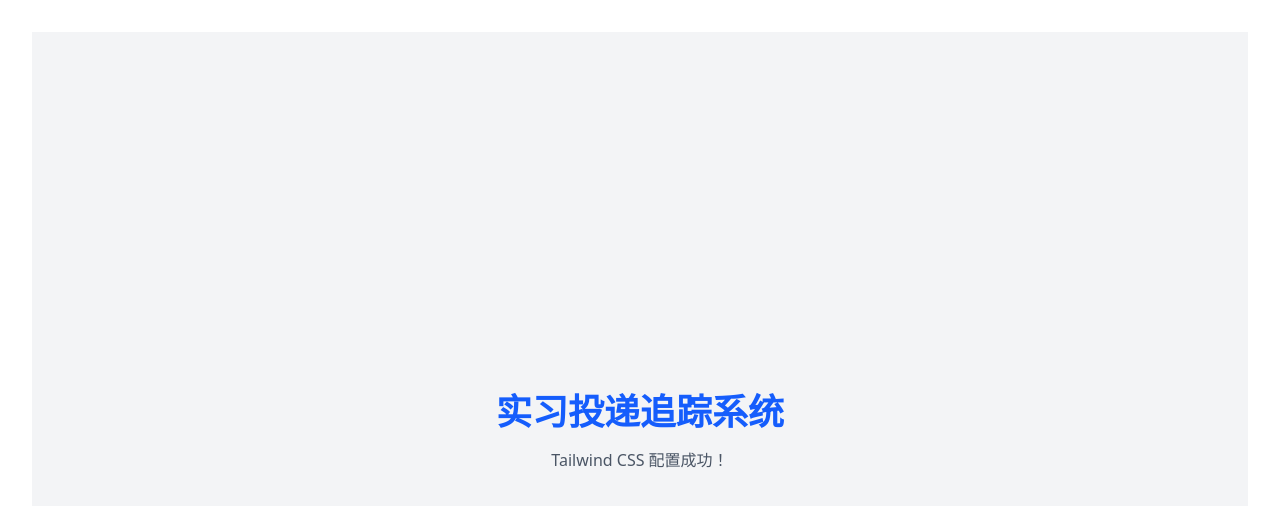
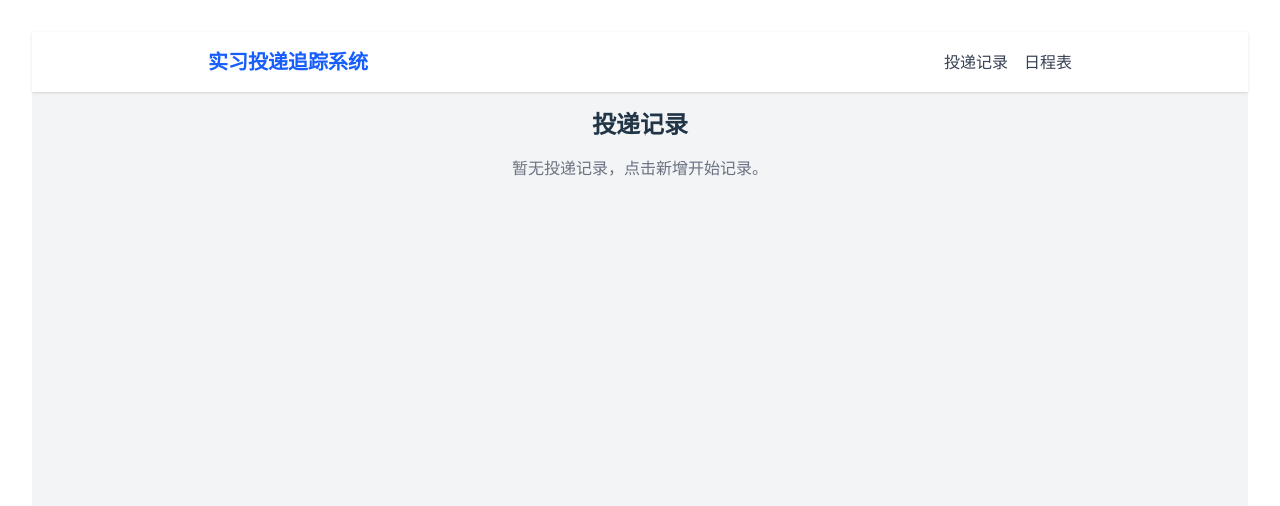
Before and after one commit to Terminal017/ApplyLog, a React (Vite) app: page / in a window 1280 px wide. Shown: the top 506 px of the page. Built offline with nearby package versions, Linux system fonts and the light colour scheme.

Commit message:
完成阶段四开发
完成React Router 配置

```diff
--- a/memory-bank/progress.md
+++ b/memory-bank/progress.md
@@ -6,7 +6,7 @@
 
 ## 当前状态
 
-**当前阶段**：阶段三 - 状态管理层（已完成，等待测试）
+**当前阶段**：阶段四 - 路由配置（已完成，等待测试）
 **开始时间**：2026 年 1 月 28 日
 
 ---
@@ -25,6 +25,7 @@
 | 三   | 3.1 创建 Zustand Store 基础结构           | ✅ 已完成 | 2026-01-28 | applications, isLoading, error 状态                                |
 | 三   | 3.2 实现 Store 的数据操作方法             | ✅ 已完成 | 2026-01-28 | fetch, add, update, delete 方法                                    |
 | 三   | 3.3 添加筛选与排序状态                    | ✅ 已完成 | 2026-01-28 | filterByCompanyLevel, filterByInProgress, sortOrder                |
+| 四   | 4.1 配置 React Router                     | ✅ 已完成 | 2026-01-28 | / → ApplicationsPage, /calendar → CalendarPage                     |
 
 ---
 
@@ -40,7 +41,7 @@
 - [x] 3.1 创建 Zustand Store 基础结构
 - [x] 3.2 实现 Store 的数据操作方法
 - [x] 3.3 添加筛选与排序状态
-- [ ] 4.1 配置 React Router
+- [x] 4.1 配置 React Router
 - [ ] 5.1 创建 Navbar 导航栏组件
 - [ ] 5.2 创建 Modal 通用弹窗组件
 - [ ] 5.3 创建 ConfirmDialog 确认对话框组件
--- a/src/App.tsx
+++ b/src/App.tsx
@@ -1,15 +1,40 @@
 import './App.css'
+import type { ReactElement } from 'react'
+import { BrowserRouter, Routes, Route, Link } from 'react-router-dom'
+import ApplicationsPage from './pages/ApplicationsPage'
+import CalendarPage from './pages/CalendarPage'
 
-function App() {
+function App(): ReactElement {
   return (
-    <div className="min-h-screen bg-gray-100 flex items-center justify-center">
-      <div className="text-center">
-        <h1 className="text-4xl font-bold text-blue-600 mb-4">
-          实习投递追踪系统
-        </h1>
-        <p className="text-gray-600">Tailwind CSS 配置成功！</p>
+    <BrowserRouter>
+      <div className="min-h-screen bg-gray-100">
+        <header className="bg-white shadow">
+          <div className="max-w-4xl mx-auto px-4 py-4 flex items-center justify-between">
+            <h1 className="text-xl font-semibold text-blue-600">
+              实习投递追踪系统
+            </h1>
+            <nav className="space-x-4">
+              <Link to="/" className="text-gray-700 hover:text-blue-600">
+                投递记录
+              </Link>
+              <Link
+                to="/calendar"
+                className="text-gray-700 hover:text-blue-600"
+              >
+                日程表
+              </Link>
+            </nav>
+          </div>
+        </header>
+
+        <main className="max-w-4xl mx-auto p-4">
+          <Routes>
+            <Route path="/" element={<ApplicationsPage />} />
+            <Route path="/calendar" element={<CalendarPage />} />
+          </Routes>
+        </main>
       </div>
-    </div>
+    </BrowserRouter>
   )
 }
 
--- /dev/null
+++ b/src/pages/ApplicationsPage.tsx
@@ -0,0 +1,35 @@
+import { useEffect } from 'react'
+import type { ReactElement } from 'react'
+import { useApplicationStore } from '../store/applicationStore'
+
+export default function ApplicationsPage(): ReactElement {
+  const { applications, isLoading, fetchApplications } = useApplicationStore()
+
+  useEffect(() => {
+    fetchApplications()
+  }, [])
+
+  return (
+    <div>
+      <h2 className="text-2xl font-semibold mb-4">投递记录</h2>
+      {isLoading ? (
+        <div>加载中...</div>
+      ) : applications.length === 0 ? (
+        <div className="text-gray-500">暂无投递记录，点击新增开始记录。</div>
+      ) : (
+        <ul className="space-y-2">
+          {applications.map((app) => (
+            <li key={app.id} className="p-3 bg-white rounded shadow">
+              <div className="font-medium text-lg text-blue-600">
+                {app.companyName}
+              </div>
+              <div className="text-sm text-gray-700">
+                {app.jobName} · {app.city}
+              </div>
+            </li>
+          ))}
+        </ul>
+      )}
+    </div>
+  )
+}
--- /dev/null
+++ b/src/pages/CalendarPage.tsx
@@ -0,0 +1,16 @@
+import type { ReactElement } from 'react'
+import { Link } from 'react-router-dom'
+
+export default function CalendarPage(): ReactElement {
+  return (
+    <div>
+      <h2 className="text-2xl font-semibold mb-4">日程表</h2>
+      <p className="text-gray-500">日程表功能开发中。</p>
+      <p className="mt-4">
+        <Link to="/" className="text-blue-600">
+          返回投递记录
+        </Link>
+      </p>
+    </div>
+  )
+}
```
